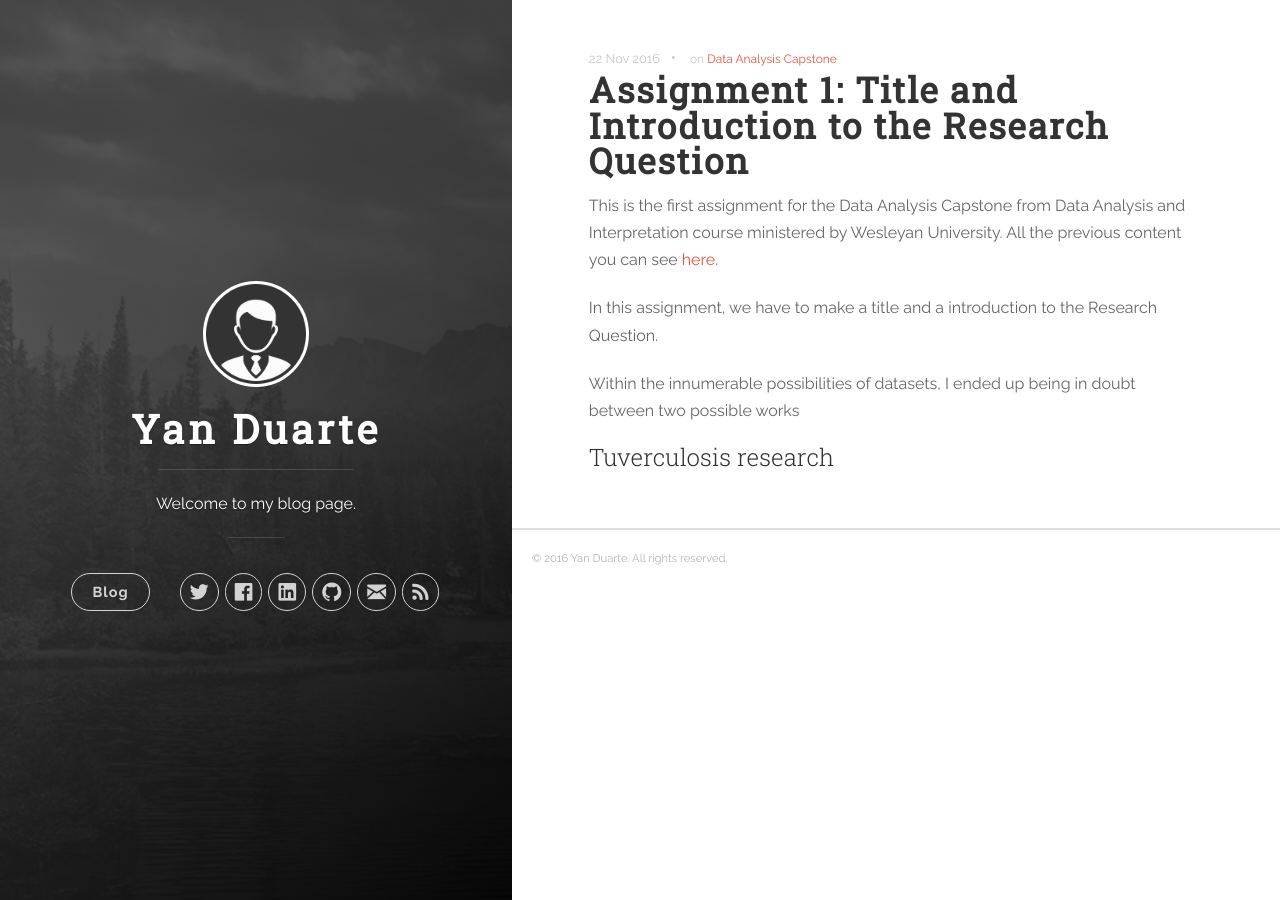
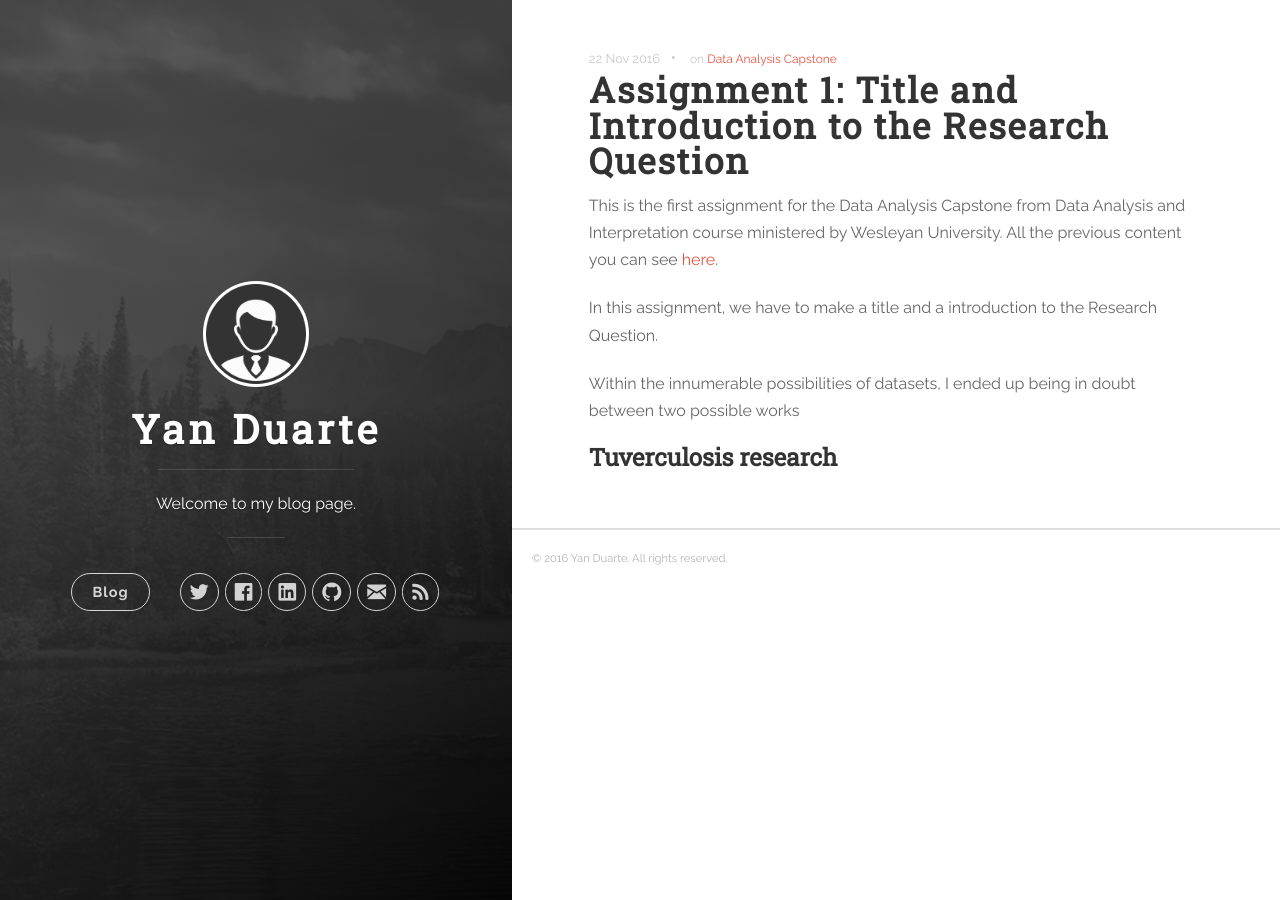
Before and after one commit to yan-duarte/yan-duarte.github.io, a Jekyll site: the page built from _posts/2016-11-22-DAC-Assignment1.md, in a window 1280 px wide. Built offline with Jekyll 4.4.1, drawn with Linux system fonts in a browser that asks for light colours; nearby versions of some CDN libraries.

```diff
--- a/_posts/2016-11-22-DAC-Assignment1.md
+++ b/_posts/2016-11-22-DAC-Assignment1.md
@@ -15,4 +15,4 @@ In this assignment, we have to make a title and a introduction to the Research Q
 
 Within the innumerable possibilities of datasets, I ended up being in doubt between two possible works
 
-## Tuverculosis research
+## **Tuverculosis research**
```
